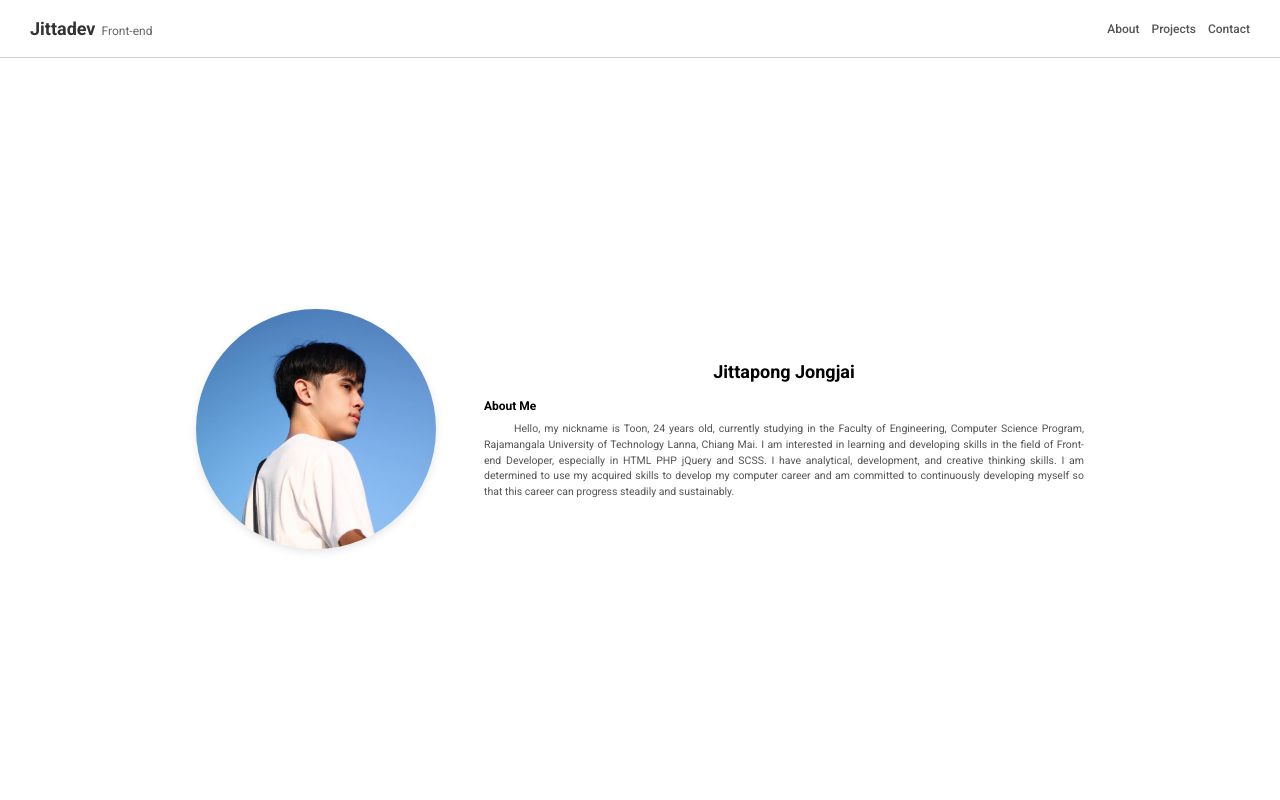
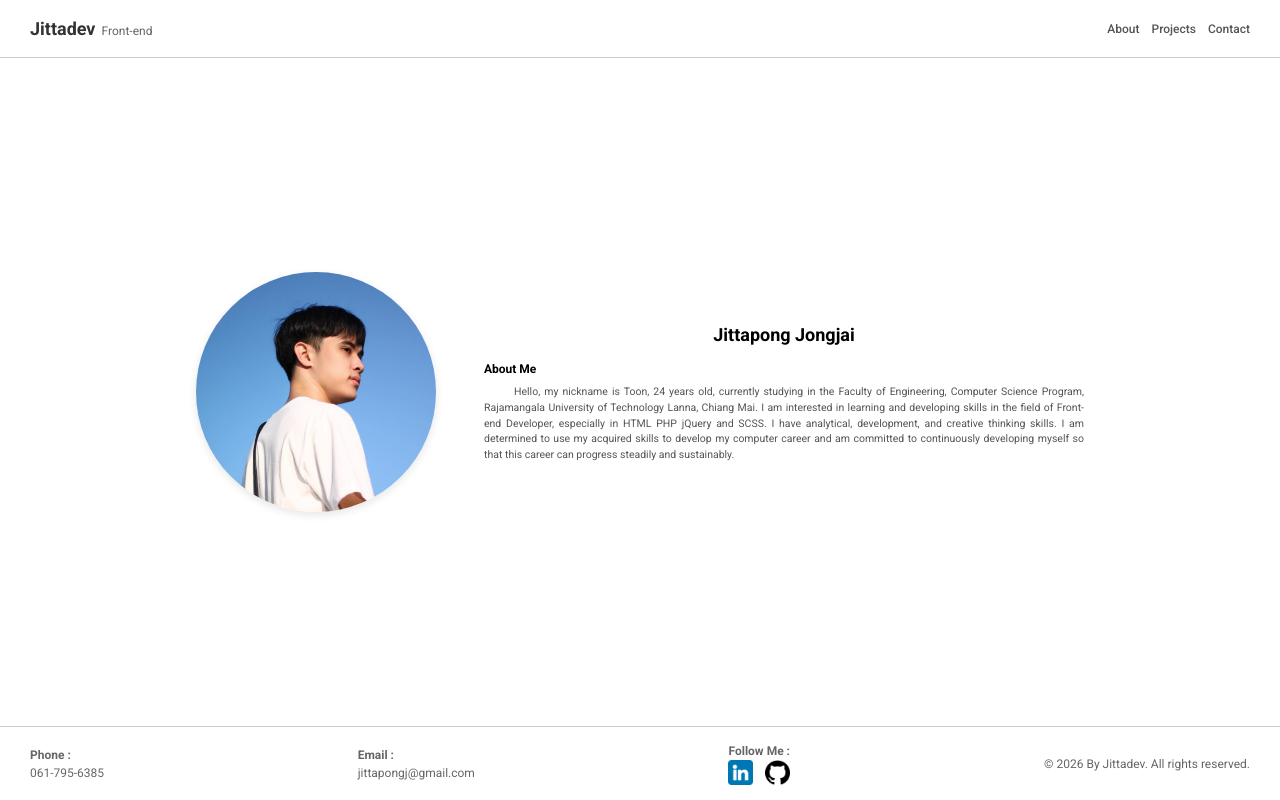
Before and after one commit to Jittapongj/Portfolio, a React (Vite) app: page / in a window 1280 px wide. Built offline with nearby package versions, Linux system fonts and the light colour scheme.

Commit message:
feat: add section footer

```diff
--- /dev/null
+++ b/src/components/Footer.jsx
@@ -0,0 +1,32 @@
+import "../styles/footer.scss"
+import GithubImg from '../assets/images/github.png'
+import LinkedinImg from '../assets/images/linkedin.png'
+
+function Footer() {
+    return (
+        <section id="Footer" class="flex flex-wrap justify-between items-center ">
+            <div class="footer-info">
+                <div>Phone :</div>
+                <p class="mb-0">061-795-6385</p>
+            </div>
+            <div class="footer-info">
+                <div>Email :</div>
+                <p class="mb-0">jittapongj@gmail.com</p>
+            </div>
+            <div class="footer-info ">
+                <div>Follow Me :</div>
+                <div class="flex gap-4">
+                    <a href="https://linkedin.com/in/jittapong-j" target="_blank">
+                        <img src={LinkedinImg} alt="LinkedIn icon" />
+                    </a>
+                    <a href="https://github.com/Jittapongj" target="_blank">
+                        <img src={GithubImg} alt="GitHub icon" />
+                    </a>
+                </div>
+            </div>
+            <div>© 2026 By Jittadev. All rights reserved. </div>
+        </section>
+    )
+}
+
+export default Footer
--- a/src/layout/MainLayout.jsx
+++ b/src/layout/MainLayout.jsx
@@ -1,6 +1,7 @@
 import Nav from '../components/Nav'
 import Home from '../pages/home'
 import Project from '../pages/project'
+import Footer from '../components/Footer'
 
 function MainLayout() {
   return (
@@ -8,6 +9,7 @@ function MainLayout() {
         <Nav></Nav>
         <Home></Home>
         {/* <Project></Project> */}
+        <Footer></Footer>
     </section>
   )
 }
--- /dev/null
+++ b/src/styles/footer.scss
@@ -0,0 +1,20 @@
+#Footer {
+    background-color: white;
+    padding: 1.25rem 2.5rem;
+    border-top: 1px solid #ccc;
+    font-size: 1rem;
+    color: #666;
+    gap: 10px;
+
+    .footer-info {
+        div {
+            font-size: 1rem;
+            font-weight: bold;
+        }
+
+        img {
+            width: 25px;
+            height: 25px;
+        }
+    }
+}
```
